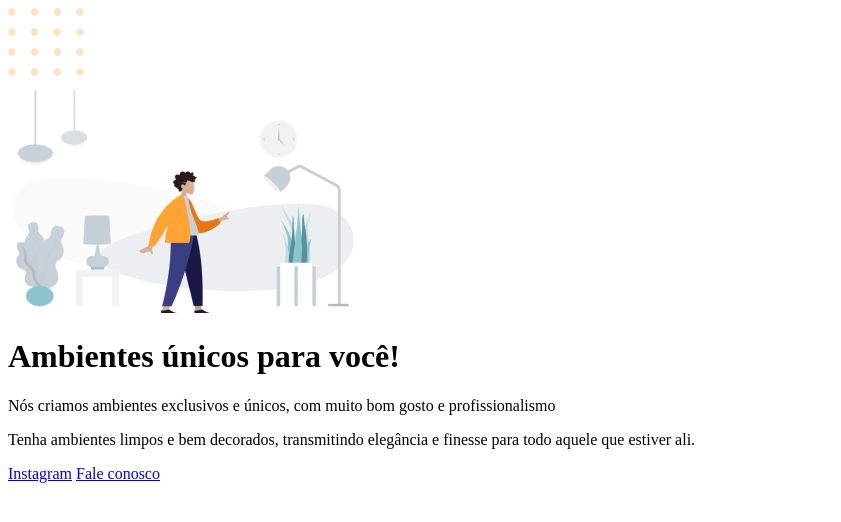
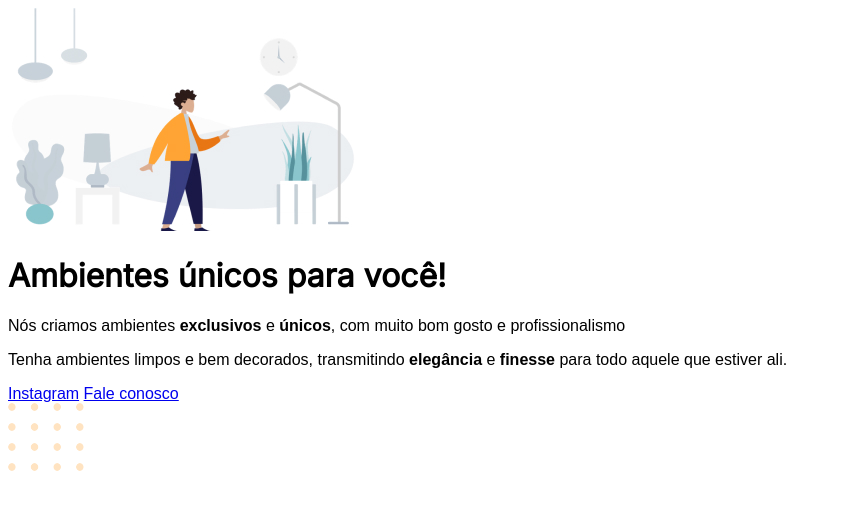
Before and after one commit to sandro-ismael/explorer-pagina-moveis, a plain HTML site: page projeto2/index.html in a window 1280 px wide. Shown: the whole page, without its empty margins (0-841 px from the left). Drawn offline with Linux system fonts and the light colour scheme.

Commit message:
add fonts

```diff
--- a/projeto2/index.html
+++ b/projeto2/index.html
@@ -1,31 +1,44 @@
 <!DOCTYPE html>
 <html lang="pt-br">
-<head>
+    <head>
+    <link rel="preconnect" href="https://fonts.googleapis.com">
+    <link rel="preconnect" href="https://fonts.gstatic.com" crossorigin>
+
     <meta charset="UTF-8">
     <meta name="viewport" content="width=device-width, initial-scale=1.0">
+
     <title>Movéis customizados</title>
+
+    <link href="https://fonts.googleapis.com/css2?family=Inter:wght@400&;700& family=Open+Sans:wdth@400;700& display=swap" rel="stylesheet">
+
+    <link rel="stylesheet" href="style.css">
+
 </head>
 <body>
 
-    <img src="image/balls-decoration.svg" alt="Bolinhas na cor laranja no canto direito inferior da tela.">
 
     <div id="hero">
         <img src="image/img1.jpg" alt="Desenho de uma pessoa com uma camisa amarela e uma sala com móveis">
 
-        <h1>Ambientes únicos para você!</h1>
+        <h1>Ambientes <span>únicos</span> para você!</h1>
+
         <p>
-            Nós criamos ambientes exclusivos e únicos, com muito bom gosto e profissionalismo
+            Nós criamos ambientes <strong>exclusivos</strong> e <strong>únicos</strong>, com muito bom gosto e profissionalismo
         </p>
 
         <p>
-            Tenha ambientes limpos e bem decorados, transmitindo elegância e finesse para todo aquele que estiver ali.
+            Tenha ambientes limpos e bem decorados, transmitindo <strong>elegância</strong> e <strong>finesse</strong> para todo aquele que estiver ali.
         </p>
     </div>
 
     <div id="footer">
-        <a href="https://instagram.com">Instagram</a>
-        <a href="mailto:contato@moveisparavoc">Fale conosco</a>
+        <a href="https://instagram.com/moveisparavoce" target="_blank">Instagram</a>
+        <a href="mailto:contato@moveisparavoce">Fale conosco</a>
     </div>
+
+    <img
+        id="balls"
+        src="image/balls-decoration.svg" alt="Bolinhas na cor laranja no canto direito inferior da tela.">
 
 </body>
 </html>
--- /dev/null
+++ b/projeto2/style.css
@@ -0,0 +1,7 @@
+h1 {
+    font-family: 'Inter', sans-serif;
+}
+
+body {
+    font-family: 'Opens Sans', sans-serif;
+}
```
